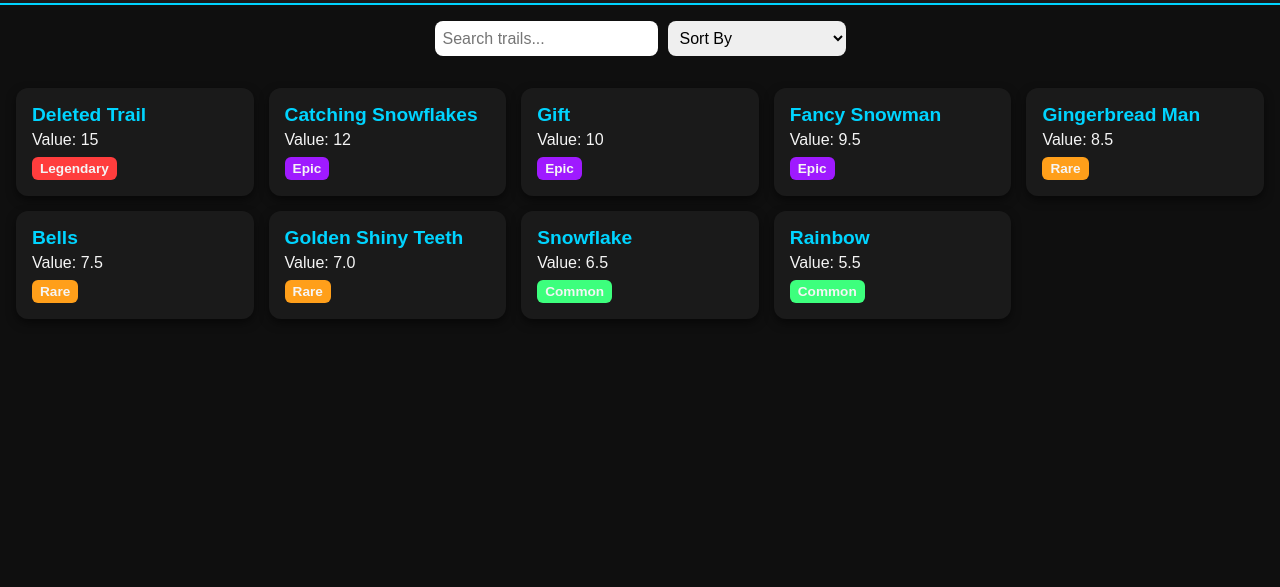
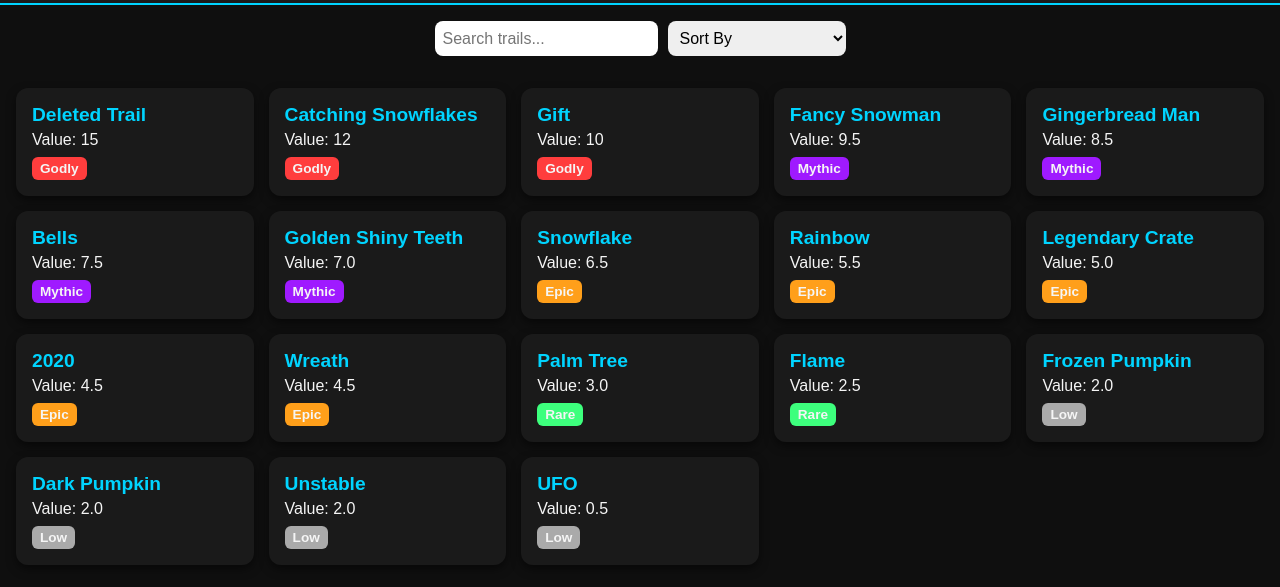
Before and after one commit to FreakBobCoder/speedcity, a plain HTML site: page index.html in a window 1280 px wide. Shown: the part 83-670 px from the top of the page. Drawn offline with Linux system fonts and the light colour scheme.

Commit message:
Update index.html

```diff
--- a/index.html
+++ b/index.html
@@ -69,10 +69,11 @@
       font-size: 0.85rem;
       font-weight: bold;
     }
-    .legendary { background: #ff3d3d; }
-    .rare { background: #ff9f1a; }
-    .epic { background: #9f1aff; }
-    .common { background: #3dff7d; }
+    .godly { background: #ff3d3d; }
+    .mythic { background: #9f1aff; }
+    .epic { background: #ff9f1a; }
+    .rare { background: #3dff7d; }
+    .low { background: #aaaaaa; }
   </style>
 </head>
 <body>
@@ -92,53 +93,96 @@
   </div>
 
   <div class="grid" id="trailGrid">
-    <!-- Example cards -->
     <div class="card" data-value="15" data-name="Deleted Trail">
       <div class="trail-name">Deleted Trail</div>
       <div class="value">Value: 15</div>
-      <div class="rarity legendary">Legendary</div>
+      <div class="rarity godly">Godly</div>
     </div>
     <div class="card" data-value="12" data-name="Catching Snowflakes">
       <div class="trail-name">Catching Snowflakes</div>
       <div class="value">Value: 12</div>
-      <div class="rarity epic">Epic</div>
+      <div class="rarity godly">Godly</div>
     </div>
     <div class="card" data-value="10" data-name="Gift">
       <div class="trail-name">Gift</div>
       <div class="value">Value: 10</div>
-      <div class="rarity epic">Epic</div>
+      <div class="rarity godly">Godly</div>
     </div>
     <div class="card" data-value="9.5" data-name="Fancy Snowman">
       <div class="trail-name">Fancy Snowman</div>
       <div class="value">Value: 9.5</div>
-      <div class="rarity epic">Epic</div>
+      <div class="rarity mythic">Mythic</div>
     </div>
     <div class="card" data-value="8.5" data-name="Gingerbread Man">
       <div class="trail-name">Gingerbread Man</div>
       <div class="value">Value: 8.5</div>
-      <div class="rarity rare">Rare</div>
+      <div class="rarity mythic">Mythic</div>
     </div>
     <div class="card" data-value="7.5" data-name="Bells">
       <div class="trail-name">Bells</div>
       <div class="value">Value: 7.5</div>
-      <div class="rarity rare">Rare</div>
+      <div class="rarity mythic">Mythic</div>
     </div>
     <div class="card" data-value="7" data-name="Golden Shiny Teeth">
       <div class="trail-name">Golden Shiny Teeth</div>
       <div class="value">Value: 7.0</div>
-      <div class="rarity rare">Rare</div>
+      <div class="rarity mythic">Mythic</div>
     </div>
     <div class="card" data-value="6.5" data-name="Snowflake">
       <div class="trail-name">Snowflake</div>
       <div class="value">Value: 6.5</div>
-      <div class="rarity common">Common</div>
+      <div class="rarity epic">Epic</div>
     </div>
     <div class="card" data-value="5.5" data-name="Rainbow">
       <div class="trail-name">Rainbow</div>
       <div class="value">Value: 5.5</div>
-      <div class="rarity common">Common</div>
+      <div class="rarity epic">Epic</div>
     </div>
-    <!-- Add more cards here for other trails -->
+    <div class="card" data-value="5" data-name="Legendary Crate">
+      <div class="trail-name">Legendary Crate</div>
+      <div class="value">Value: 5.0</div>
+      <div class="rarity epic">Epic</div>
+    </div>
+    <div class="card" data-value="4.5" data-name="2020">
+      <div class="trail-name">2020</div>
+      <div class="value">Value: 4.5</div>
+      <div class="rarity epic">Epic</div>
+    </div>
+    <div class="card" data-value="4.5" data-name="Wreath">
+      <div class="trail-name">Wreath</div>
+      <div class="value">Value: 4.5</div>
+      <div class="rarity epic">Epic</div>
+    </div>
+    <div class="card" data-value="3" data-name="Palm Tree">
+      <div class="trail-name">Palm Tree</div>
+      <div class="value">Value: 3.0</div>
+      <div class="rarity rare">Rare</div>
+    </div>
+    <div class="card" data-value="2.5" data-name="Flame">
+      <div class="trail-name">Flame</div>
+      <div class="value">Value: 2.5</div>
+      <div class="rarity rare">Rare</div>
+    </div>
+    <div class="card" data-value="2" data-name="Frozen Pumpkin">
+      <div class="trail-name">Frozen Pumpkin</div>
+      <div class="value">Value: 2.0</div>
+      <div class="rarity low">Low</div>
+    </div>
+    <div class="card" data-value="2" data-name="Dark Pumpkin">
+      <div class="trail-name">Dark Pumpkin</div>
+      <div class="value">Value: 2.0</div>
+      <div class="rarity low">Low</div>
+    </div>
+    <div class="card" data-value="2" data-name="Unstable">
+      <div class="trail-name">Unstable</div>
+      <div class="value">Value: 2.0</div>
+      <div class="rarity low">Low</div>
+    </div>
+    <div class="card" data-value="0.5" data-name="UFO">
+      <div class="trail-name">UFO</div>
+      <div class="value">Value: 0.5</div>
+      <div class="rarity low">Low</div>
+    </div>
   </div>
 
   <script>
```
